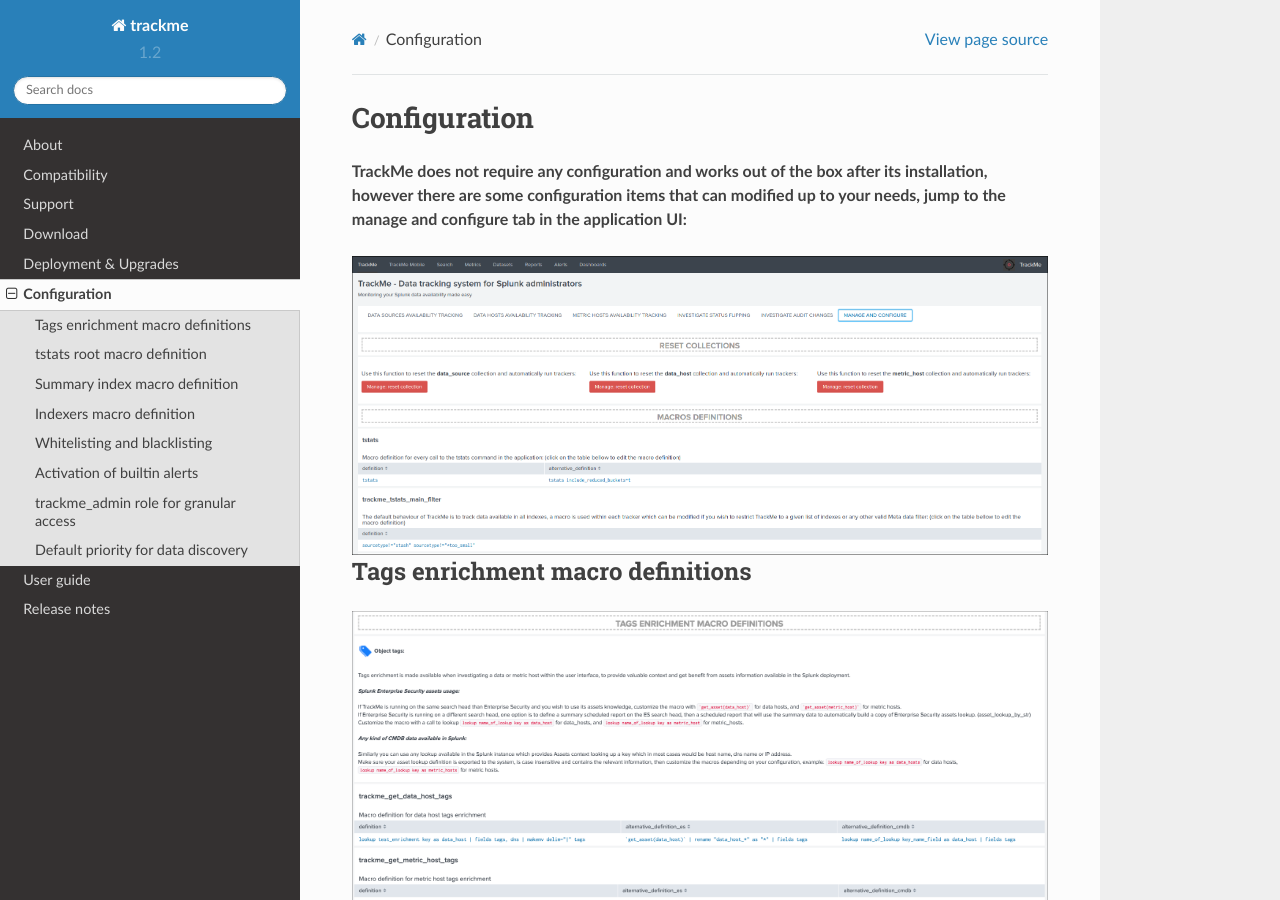
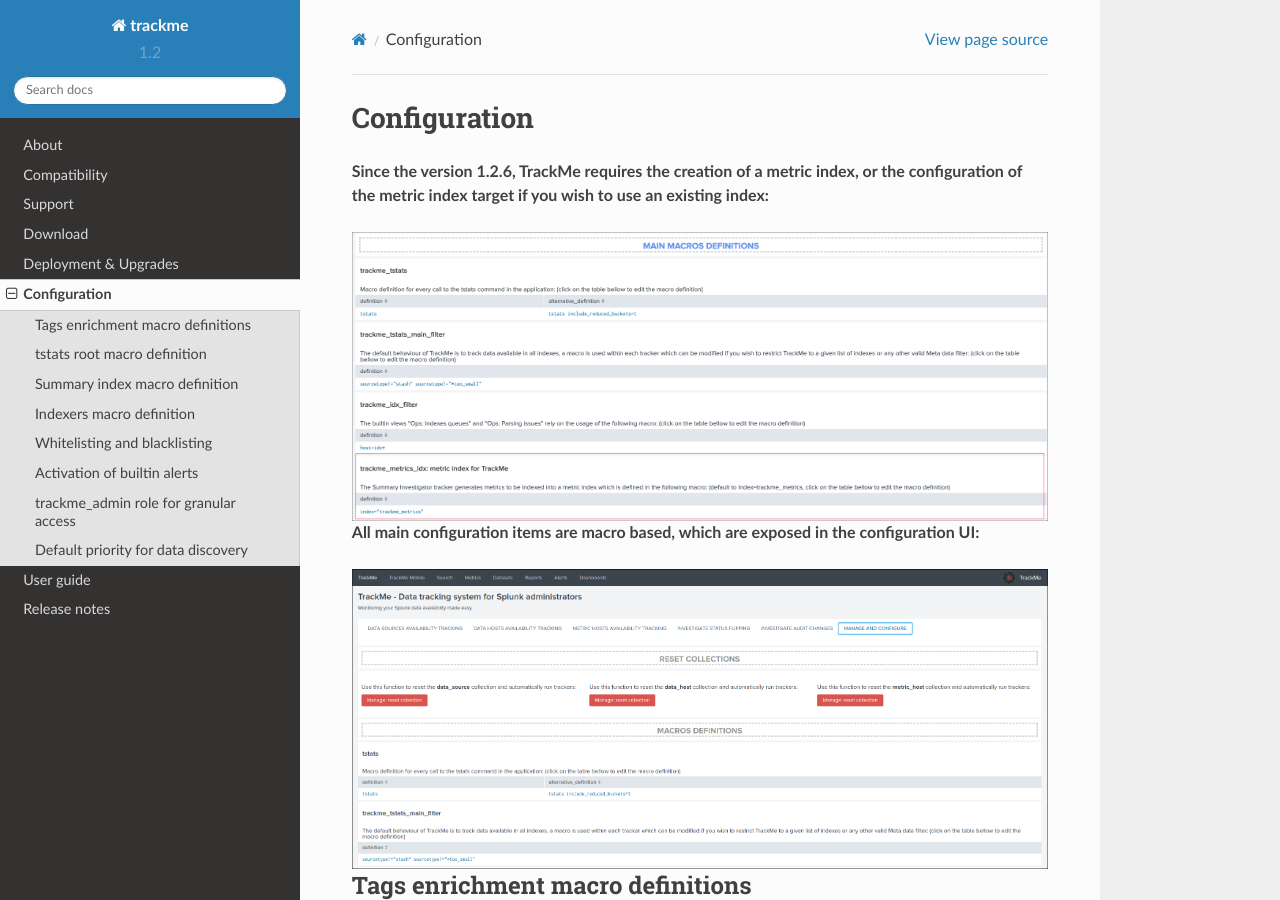
Before and after one commit to guilhemmarchand/trackme, a Sphinx documentation site: the page built from docs/configuration.rst, in a window 1280 px wide and 900 px high. Built offline with Sphinx 7.4.7 and the Read the Docs theme 2.0.0, drawn with Linux system fonts in a browser that asks for light colours.

Commit message:
Final version 1.2.6

```diff
--- a/docs/configuration.rst
+++ b/docs/configuration.rst
@@ -1,7 +1,13 @@
 Configuration
 #############
 
-**TrackMe does not require any configuration and works out of the box after its installation, however there are some configuration items that can modified up to your needs, jump to the manage and configure tab in the application UI:**
+**Since the version 1.2.6, TrackMe requires the creation of a metric index, or the configuration of the metric index target if you wish to use an existing index:**
+
+.. image:: img/configure_ui_metrics_idx.png
+   :alt: configure_ui_metrics_idx.png
+   :align: center
+
+**All main configuration items are macro based, which are exposed in the configuration UI:**
 
 .. image:: img/configure_ui.png
    :alt: configure_ui.png
--- a/docs/deployment.rst
+++ b/docs/deployment.rst
@@ -22,6 +22,11 @@
 - Semicircle Donut Chart Viz, Splunk Base: https://splunkbase.splunk.com/app/4378
 - Splunk Machine Learning Toolkit, Splunk Base: https://splunkbase.splunk.com/app/2890
 
+Indexes
+=======
+
+**Since the version 1.2.6**, TrackMe requires the creation of a **metric index (trackme_metrics)**, or the customisation of the **trackme_idx_metrics** macro if you wish to use an existing metric index.
+
 Initial deployment
 ==================
 
--- a/docs/releasenotes.rst
+++ b/docs/releasenotes.rst
@@ -16,8 +16,8 @@
 **release notes:**
 
 - Feature: Design and performances major improvements in the outlier detection workflow with metric based index and mcollect approach, to proper handle any high scale environments
-- Feature: Major improvements in UI performance and stability, specially designed and qualified for very high scale environments and vey large numbers of entities
-- Fix: Version 1.2.x introduced failures in the management of metric hosts, where detection of entirely inactive entities was not behaving as expected
+- Feature: Major improvements in UI performance and stability, specially designed and qualified for very high scale environments and a high numbers of entities
+- Fix: Version 1.2.x introduced failures in the management of metric hosts, where detection of entirely inactive entities was not behaving as required
 
 Version 1.2.5
 =============
```
Also changed, not shown: docs/img/configure_ui_metrics_idx.png (added), 2 other files.
